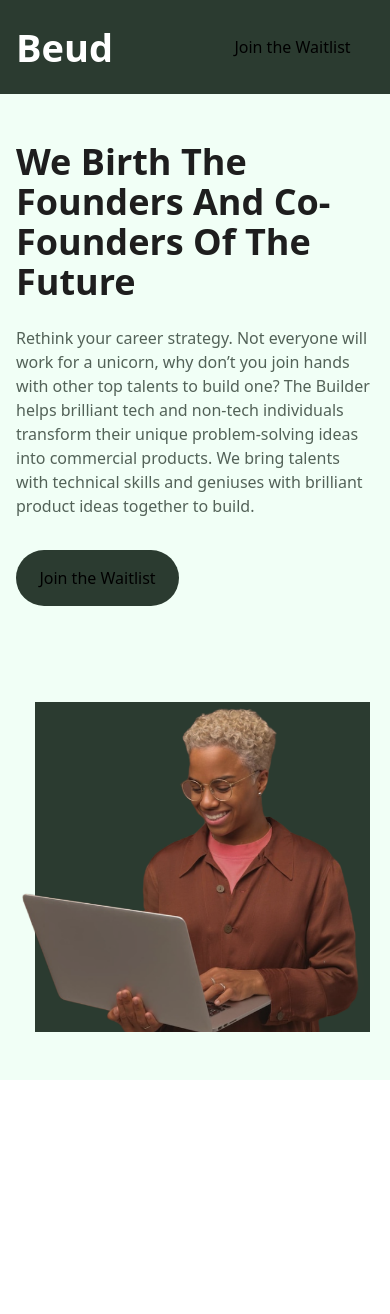
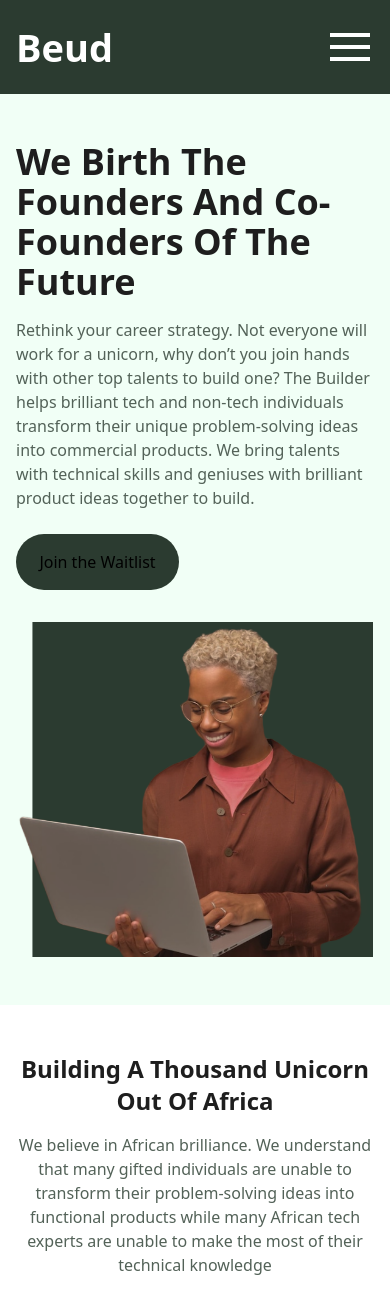
Before and after one commit to BowaDAO/Beud, a React (Vite) app: page / in a window 390 px wide. Shown: the top 1314 px of the page. Before the commit the page ends 1080 px from the top, so only its background shows below. Built offline with nearby package versions, Linux system fonts and the light colour scheme.

Commit message:
Complemented landing Header

```diff
--- a/src/components/Button.jsx
+++ b/src/components/Button.jsx
@@ -3,7 +3,7 @@ import React from "react";
 const Button = ({ color, backgroundColor, borderWidth, borderColor }) => {
   return (
     <button
-      className={`text-${color} bg-${backgroundColor} border-${borderWidth} border-${borderColor} rounded-[30px] md:p-5 px-5 py-4 lg:text-lg text-base font-medium lg:w-[178px] w-[163px]`}
+      className={`text-${color} bg-${backgroundColor} border-${borderWidth} border-${borderColor} rounded-[30px] md:p-5 px-5 py-4 lg:text-lg text-base font-medium md:w-[178px] w-[163px]`}
     >
       Join the Waitlist
     </button>
--- a/src/components/Hero.jsx
+++ b/src/components/Hero.jsx
@@ -4,13 +4,13 @@ import { images } from "../constants";
 
 const Hero = () => {
   return (
-    <hero className="px-4 py-12 md:px-[127px] md:py-16 lg:px-24 lg:py-16  bg-light flex flex-col lg:flex-row justify-between gap-24 items-center">
-      <div className="flex flex-col gap-8">
-        <article className="max-w-[567px] flex flex-col items-start gap-6 lg:text-center">
-          <h1 className="lg:text-[48px] lg:leading-[58px] text-4xl leading-10  text-black font-bold ">
+    <hero className="px-4 py-12 md:px-[127px] md:py-16 lg:px-24 lg:py-16  bg-light flex flex-col lg:flex-row justify-between gap-8 md:gap-12 lg:gap-24 items-center">
+      <div className="flex flex-col items-start md:items-center lg:items-start gap-6 md:gap-8">
+        <article className="max-w-[567px] flex flex-col items-start gap-4 lg:gap-6 text-start md:text-center lg:text-start ">
+          <h1 className="md:text-[48px] md:leading-[58px] text-4xl leading-10  text-black font-bold ">
             We Birth The Founders And Co-Founders Of The Future
           </h1>
-          <h2 className="lg:text-lg text-base text-grey">
+          <h2 className="md:text-lg text-base font-medium text-grey">
             Rethink your career strategy. Not everyone will work for a unicorn,
             why don’t you join hands with other top talents to build one? The
             Builder helps brilliant tech and non-tech individuals transform
@@ -21,7 +21,7 @@ const Hero = () => {
         </article>
         <Button color={"light"} backgroundColor={"main"} />
       </div>
-      <div className="max-w-full md:w-[586px] md:h-[551px] h-[330px]">
+      <div className="w-full md:w-[586px] md:h-[551px] ">
         <img
           src={images.heroimage}
           alt="A techie holding a laptop"
--- a/src/components/MissionCard.jsx
+++ b/src/components/MissionCard.jsx
@@ -5,3 +5,4 @@ const MissionCard = () => {
 };
 
 export default MissionCard;
+//thumbnail
--- a/src/components/NavigationBar.jsx
+++ b/src/components/NavigationBar.jsx
@@ -1,11 +1,18 @@
 import React from "react";
 import Button from "./Button";
+import { icons } from "../constants";
 
 const NavigationBar = () => {
   return (
     <nav className="h-[94px] bg-main lg:px-24 lg:py-4 md:p-6 p-4 flex justify-between items-center">
       <h1 className="text-[38px] font-bold text-white">Beud</h1>
-      <Button color={"main"} backgroundColor={"white"} />
+      <span className="hidden lg:inline">
+        <Button color={"main"} backgroundColor={"white"} />
+      </span>
+
+      <button className="h-12 w-12 lg:hidden inline">
+        <img src={icons.toggle} />
+      </button>
     </nav>
   );
 };
--- /dev/null
+++ b/src/constants/icons.jsx
@@ -0,0 +1,3 @@
+import toggle from "../assets/icons/toggle.png";
+
+export default { toggle };
--- a/src/constants/index.js
+++ b/src/constants/index.js
@@ -1,3 +1,4 @@
 import images from "./images";
+import icons from "./icons";
 
-export { images };
+export { images, icons };
--- a/src/containers/Header.jsx
+++ b/src/containers/Header.jsx
@@ -3,10 +3,10 @@ import { NavigationBar, Hero } from "../components";
 
 const Header = () => {
   return (
-    <section>
+    <header>
       <NavigationBar />
       <Hero />
-    </section>
+    </header>
   );
 };
 
--- a/src/containers/Mission.jsx
+++ b/src/containers/Mission.jsx
@@ -1,7 +1,22 @@
 import React from "react";
 
 const Mission = () => {
-  return <div></div>;
+  return (
+    <section className="px-4 py-12 md:px-[111px] md:py-16 lg:py-16 lg:px-24 flex flex-col items-center">
+      <div className="flex flex-col gap-4 items-center text-center lg:max-w-[825px]">
+        <h1 className="text-black font-bold text-2xl md:text-[40px] md:leading-[48px]">
+          Building A Thousand Unicorn Out Of Africa
+        </h1>
+        <h2 className="text-grey font-medium text-base md:text-lg">
+          We believe in African brilliance. We understand that many gifted
+          individuals are unable to transform their problem-solving ideas into
+          functional products while many African tech experts are unable to make
+          the most of their technical knowledge
+        </h2>
+      </div>
+      <div></div>
+    </section>
+  );
 };
 
 export default Mission;
--- a/src/pages/LandingPage.jsx
+++ b/src/pages/LandingPage.jsx
@@ -12,7 +12,7 @@ import {
 
 const LandingPage = () => {
   return (
-    <main>
+    <>
       <Header />
       <Mission />
       <Idea />
@@ -21,7 +21,7 @@ const LandingPage = () => {
       <FAQs />
       <Newsletter />
       <Footer />
-    </main>
+    </>
   );
 };
 
```
Also changed, not shown: src/assets/icons/toggle.png (added).
